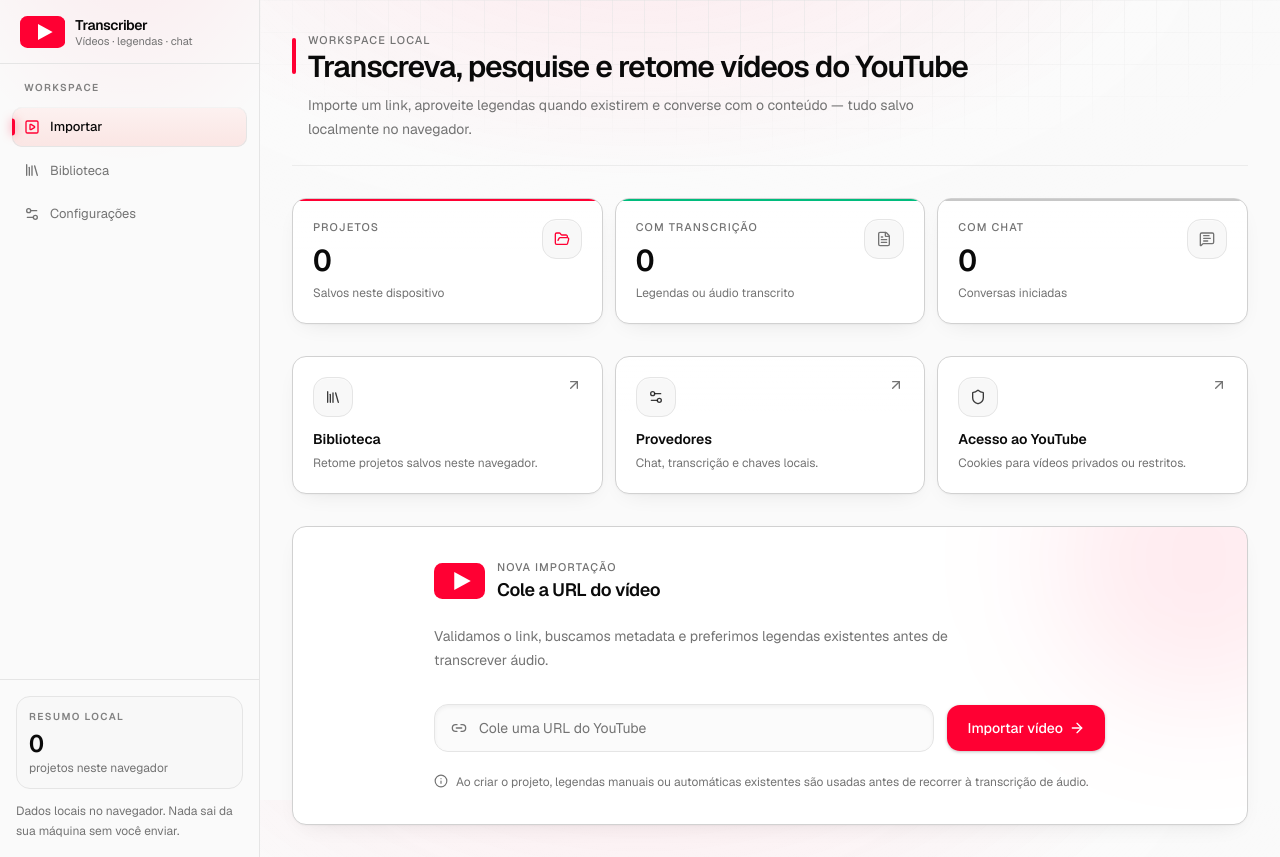
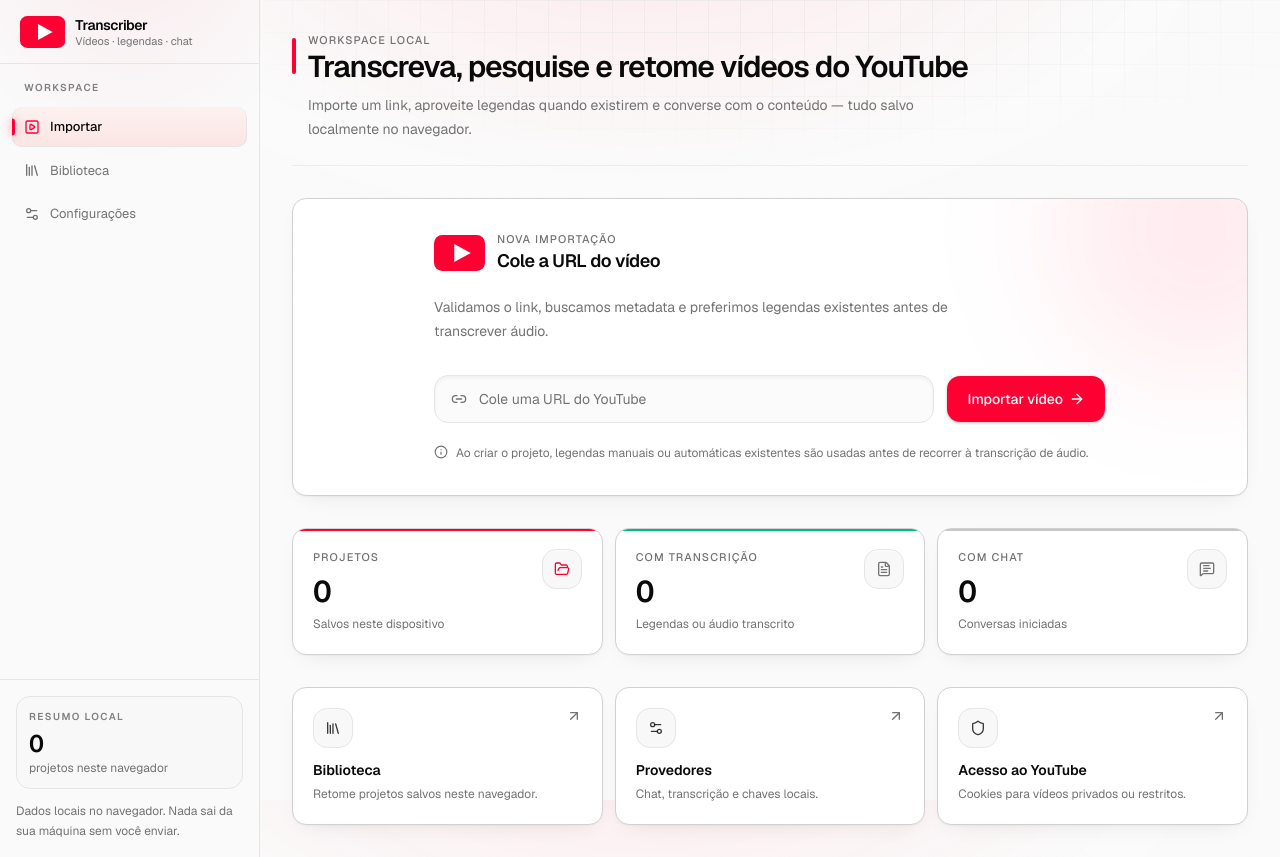
Before and after one commit to solerpedroo/youtube_ai_transcriber, a Next.js app: page / in a window 1280 px wide. Built offline with nearby package versions, Linux system fonts and the light colour scheme.

Commit message:
refactor(home): coloca importação acima dos KPIs na página inicial

```diff
--- a/src/components/dashboard/home-overview.tsx
+++ b/src/components/dashboard/home-overview.tsx
@@ -28,6 +28,8 @@
         description="Importe um link, aproveite legendas quando existirem e converse com o conteúdo — tudo salvo localmente no navegador."
       />
 
+      <ImportVideoCard />
+
       <div className="grid gap-3 sm:grid-cols-3">
         <StatCard
           label="Projetos"
@@ -52,8 +54,6 @@
       </div>
 
       <QuickLinks />
-
-      <ImportVideoCard />
     </div>
   );
 }
```
